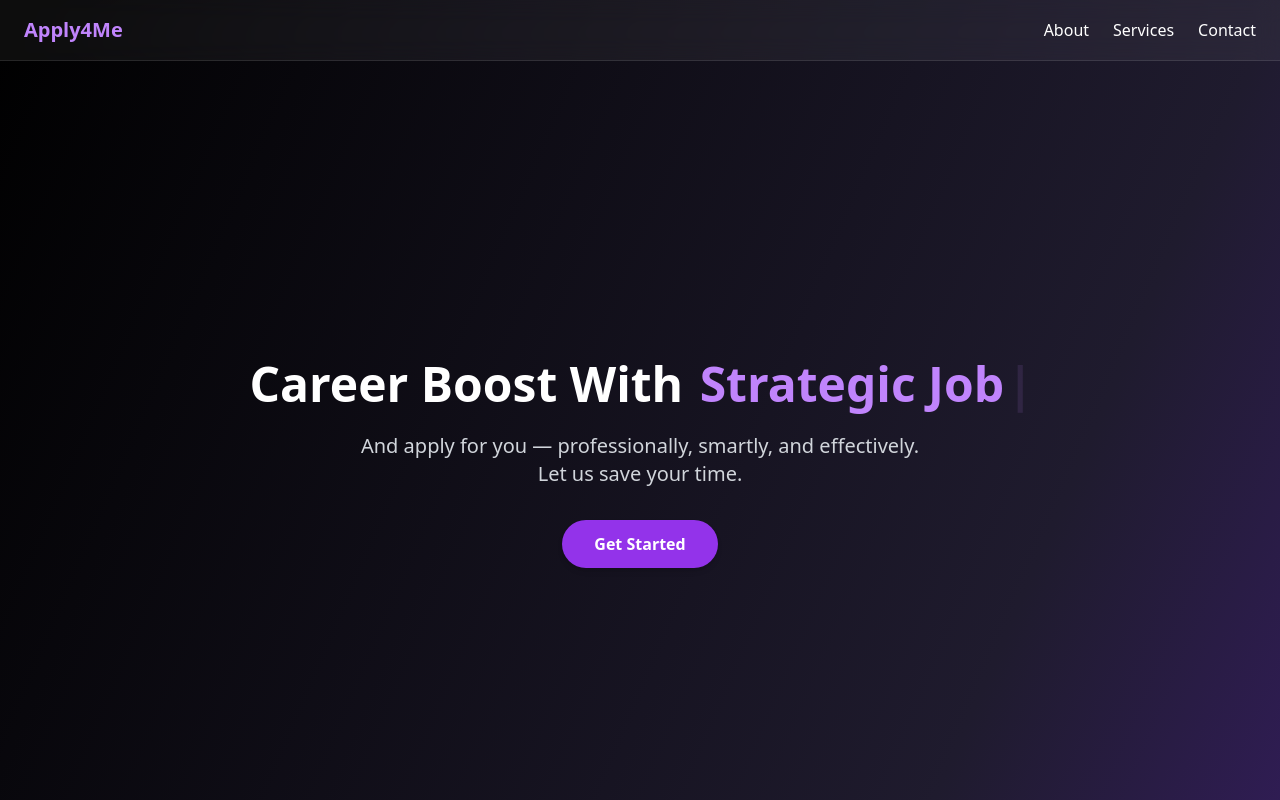
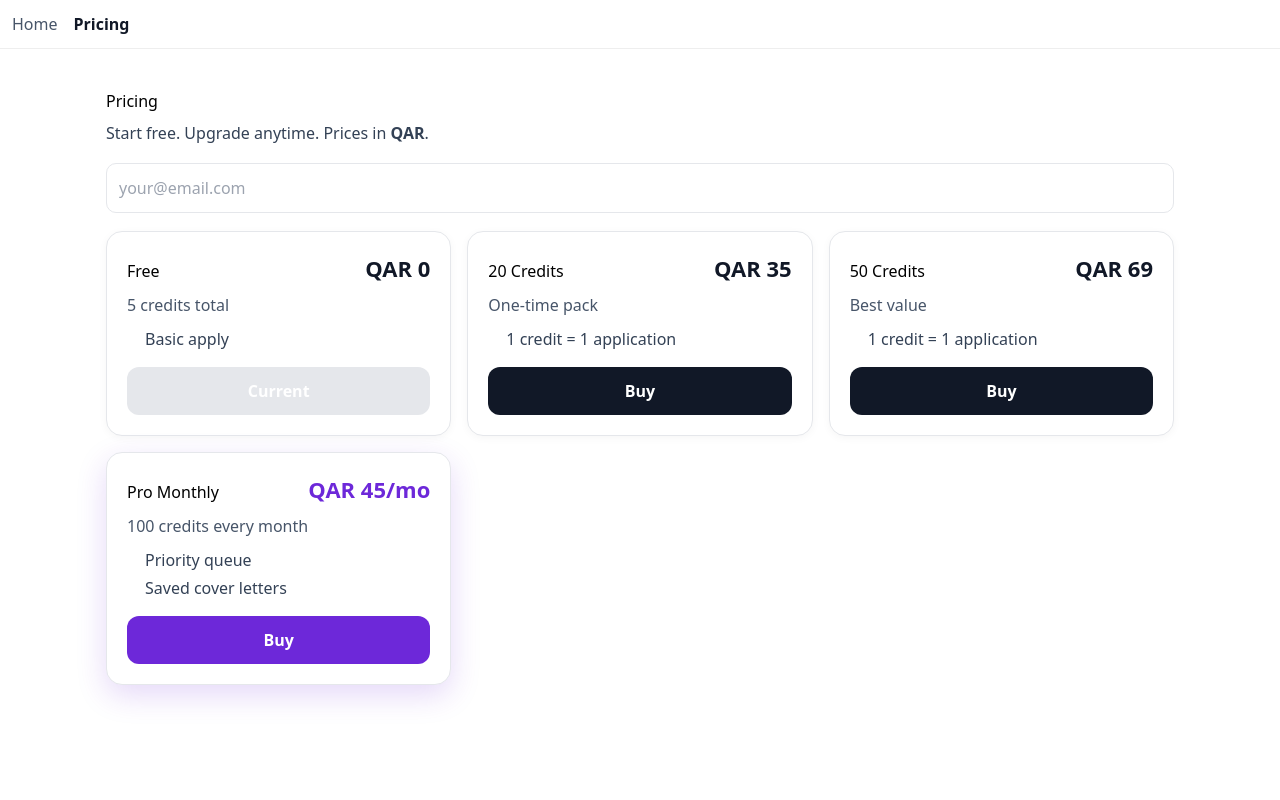
Before and after one commit to algoxce/apply4me, a React (Vite) app in the folder frontend/: page /pricing in a window 1280 px wide. Shown: the top 800 px of the page. Built offline with nearby package versions, Linux system fonts and the light colour scheme.

Commit message:
Frontend: add Pricing page, router, API helper; vercel SPA fallback + API rewrite

```diff
--- a/frontend/package.json
+++ b/frontend/package.json
@@ -12,6 +12,7 @@
   "dependencies": {
     "react": "^19.1.0",
     "react-dom": "^19.1.0",
+    "react-router-dom": "^7.8.2",
     "react-simple-typewriter": "^5.0.1"
   },
   "devDependencies": {
--- /dev/null
+++ b/frontend/src/lib/api.js
@@ -0,0 +1,10 @@
+export async function createCheckout(email, product) {
+  const res = await fetch(`/api/checkout/session`, {
+    method: "POST",
+    headers: { "Content-Type": "application/json" },
+    body: JSON.stringify({ email, product }),
+  });
+  const data = await res.json();
+  if (!res.ok || !data.url) throw new Error(data.error || "Checkout error");
+  window.location.href = data.url;
+}
--- a/frontend/src/main.jsx
+++ b/frontend/src/main.jsx
@@ -1,10 +1,52 @@
-import { StrictMode } from "react";
+// frontend/src/main.jsx
+import React from "react";
 import { createRoot } from "react-dom/client";
-import "./index.css";
-import App from "./App.jsx";
+import { BrowserRouter, Routes, Route, NavLink } from "react-router-dom";
+import App from "./App.jsx"; // your existing homepage
+import Pricing from "./pages/Pricing.jsx";
+import "./index.css"; // keep if you have global styles
+
+function Layout() {
+  return (
+    <>
+      <header style={{ padding: 12, borderBottom: "1px solid #eee" }}>
+        <nav style={{ display: "flex", gap: 16 }}>
+          <NavLink
+            to="/"
+            style={({ isActive }) => ({
+              textDecoration: "none",
+              color: isActive ? "#111827" : "#475569",
+              fontWeight: isActive ? 700 : 500,
+            })}
+          >
+            Home
+          </NavLink>
+          <NavLink
+            to="/pricing"
+            style={({ isActive }) => ({
+              textDecoration: "none",
+              color: isActive ? "#111827" : "#475569",
+              fontWeight: isActive ? 700 : 500,
+            })}
+          >
+            Pricing
+          </NavLink>
+        </nav>
+      </header>
+      <main style={{ minHeight: "calc(100vh - 60px)" }}>
+        <Routes>
+          <Route path="/" element={<App />} />
+          <Route path="/pricing" element={<Pricing />} />
+        </Routes>
+      </main>
+    </>
+  );
+}
 
 createRoot(document.getElementById("root")).render(
-  <StrictMode>
-    <App />
-  </StrictMode>
+  <React.StrictMode>
+    <BrowserRouter>
+      <Layout />
+    </BrowserRouter>
+  </React.StrictMode>
 );
--- /dev/null
+++ b/frontend/src/pages/Pricing.jsx
@@ -0,0 +1,158 @@
+import { useEffect, useState } from "react";
+import { createCheckout } from "../lib/api";
+
+export default function Pricing() {
+  const [email, setEmail] = useState("");
+
+  useEffect(() => {
+    const p = new URLSearchParams(location.search);
+    if (p.get("success")) {
+      alert("Payment successful ✅ — your credits/plan will update shortly.");
+      history.replaceState({}, "", location.pathname);
+    }
+  }, []);
+
+  const buy = (product) => {
+    if (!email) return alert("Enter your email first");
+    createCheckout(email, product);
+  };
+
+  return (
+    <div
+      style={{
+        maxWidth: 1100,
+        margin: "40px auto",
+        padding: "0 16px",
+        fontFamily: "system-ui,Segoe UI,Arial",
+      }}
+    >
+      <h1 style={{ marginBottom: 8 }}>Pricing</h1>
+      <p style={{ color: "#334155" }}>
+        Start free. Upgrade anytime. Prices in <b>QAR</b>.
+      </p>
+
+      <div style={{ display: "flex", gap: 12, margin: "18px 0" }}>
+        <input
+          placeholder="your@email.com"
+          value={email}
+          onChange={(e) => setEmail(e.target.value)}
+          style={{
+            padding: 12,
+            border: "1px solid #e5e7eb",
+            borderRadius: 10,
+            flex: 1,
+          }}
+        />
+      </div>
+
+      <div
+        style={{
+          display: "grid",
+          gap: 16,
+          gridTemplateColumns: "repeat(auto-fit,minmax(260px,1fr))",
+        }}
+      >
+        <Card
+          title="Free"
+          price="QAR 0"
+          blurb="5 credits total"
+          features={["Basic apply"]}
+          cta="Current"
+          disabled
+        />
+        <Card
+          title="20 Credits"
+          price="QAR 35"
+          blurb="One-time pack"
+          features={["1 credit = 1 application"]}
+          onClick={() => buy("credits_20")}
+        />
+        <Card
+          title="50 Credits"
+          price="QAR 69"
+          blurb="Best value"
+          features={["1 credit = 1 application"]}
+          onClick={() => buy("credits_50")}
+        />
+        <Card
+          highlight
+          title="Pro Monthly"
+          price="QAR 45/mo"
+          blurb="100 credits every month"
+          features={["Priority queue", "Saved cover letters"]}
+          onClick={() => buy("pro_monthly")}
+        />
+      </div>
+    </div>
+  );
+}
+
+function Card({
+  title,
+  price,
+  blurb,
+  features = [],
+  onClick,
+  cta = "Buy",
+  disabled,
+  highlight,
+}) {
+  return (
+    <div
+      style={{
+        border: "1px solid #e5e7eb",
+        borderRadius: 16,
+        padding: 20,
+        background: "#fff",
+        boxShadow: highlight
+          ? "0 10px 30px rgba(109,40,217,.18)"
+          : "0 2px 8px rgba(0,0,0,.04)",
+      }}
+    >
+      <div
+        style={{
+          display: "flex",
+          justifyContent: "space-between",
+          alignItems: "baseline",
+        }}
+      >
+        <h3 style={{ margin: "4px 0" }}>{title}</h3>
+        <div
+          style={{
+            fontSize: 22,
+            fontWeight: 700,
+            color: highlight ? "#6d28d9" : "#111827",
+          }}
+        >
+          {price}
+        </div>
+      </div>
+      <p style={{ margin: "6px 0 10px", color: "#475569" }}>{blurb}</p>
+      <ul
+        style={{ margin: "10px 0 16px", paddingLeft: "18px", color: "#334155" }}
+      >
+        {features.map((f, i) => (
+          <li key={i} style={{ margin: "4px 0" }}>
+            {f}
+          </li>
+        ))}
+      </ul>
+      <button
+        disabled={disabled}
+        onClick={onClick}
+        style={{
+          width: "100%",
+          padding: "12px 14px",
+          borderRadius: 12,
+          border: "none",
+          background: disabled ? "#e5e7eb" : highlight ? "#6d28d9" : "#111827",
+          color: "#fff",
+          cursor: disabled ? "not-allowed" : "pointer",
+          fontWeight: 600,
+        }}
+      >
+        {cta}
+      </button>
+    </div>
+  );
+}
```
Also changed, not shown: frontend/vercel.json, 1 other file (tests, documents, lock files or other folders).
